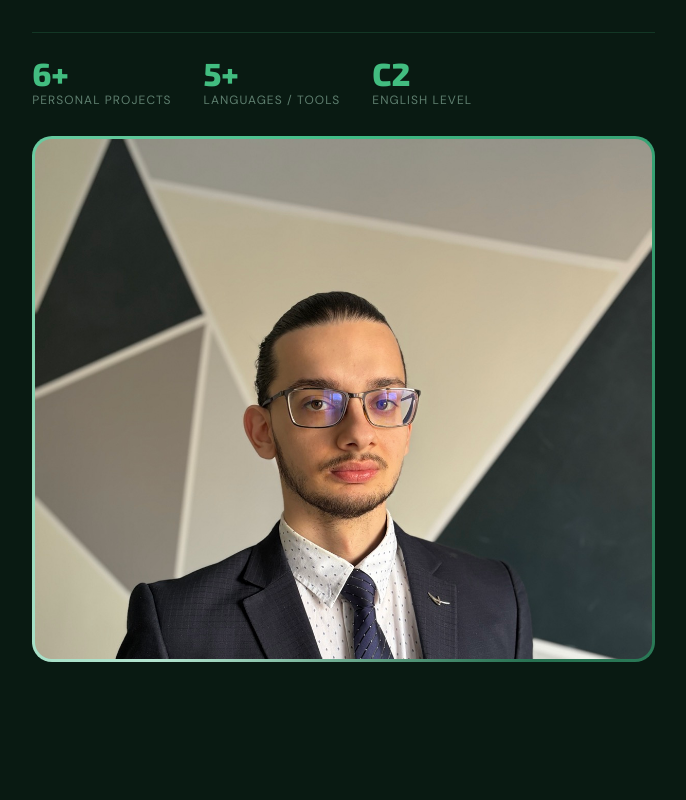
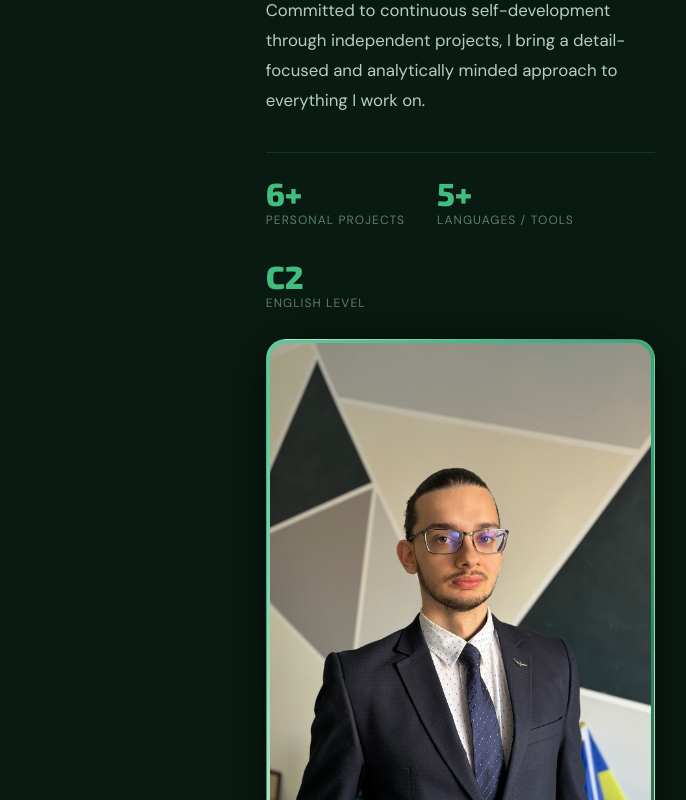
Before and after one commit to tudor-halasag/tudor-halasag.github.io, a React (Vite) app: page / in a window 1280 px wide. Shown: the part 1200-2000 px from the top of the page, without its empty margins (523-1209 px from the left). Built offline with nearby package versions, Linux system fonts and the light colour scheme.

Commit message:
Update App.css

```diff
--- a/src/App.css
+++ b/src/App.css
@@ -336,14 +336,18 @@
 /* ═══════════════════════════════════════════════════
    ABOUT
 ═══════════════════════════════════════════════════ */
-.about-grid { display: grid; grid-template-columns: 1fr 1.6fr; gap: 4rem; align-items: start; }
+.about-grid { display: grid; grid-template-columns: 1.6fr 1fr; gap: 4rem; align-items: start; }
 .about-grid .sec-heading { position: sticky; top: calc(var(--nav-h) + 2rem); margin-bottom: 0; }
 .about-photo-wrap {
   width: 100%;
-  border-radius: 18px;
-  overflow: hidden;
   margin-top: 0.5rem;
   position: relative;
+  border-radius: 20px;
+  border: 1px solid rgba(255,255,255,0.15);
+  overflow: hidden;
+  box-shadow: 0 8px 40px rgba(0,0,0,0.6);
+  isolation: isolate;
+  background: #000;
   /* animated gradient border */
   padding: 3px;
   background: conic-gradient(var(--g-accent) 0%, var(--g-mid) 40%, var(--g-light) 60%, var(--g-accent) 100%);
```
